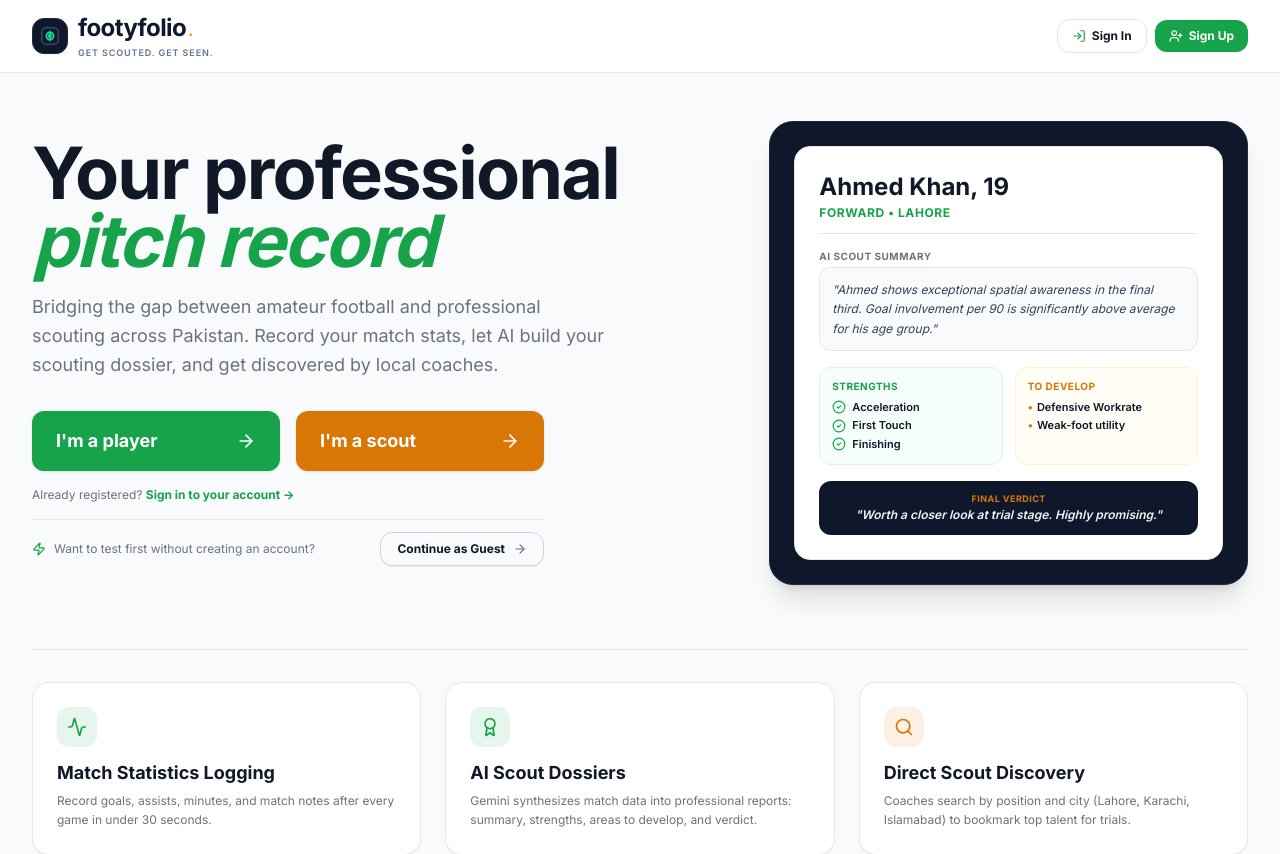
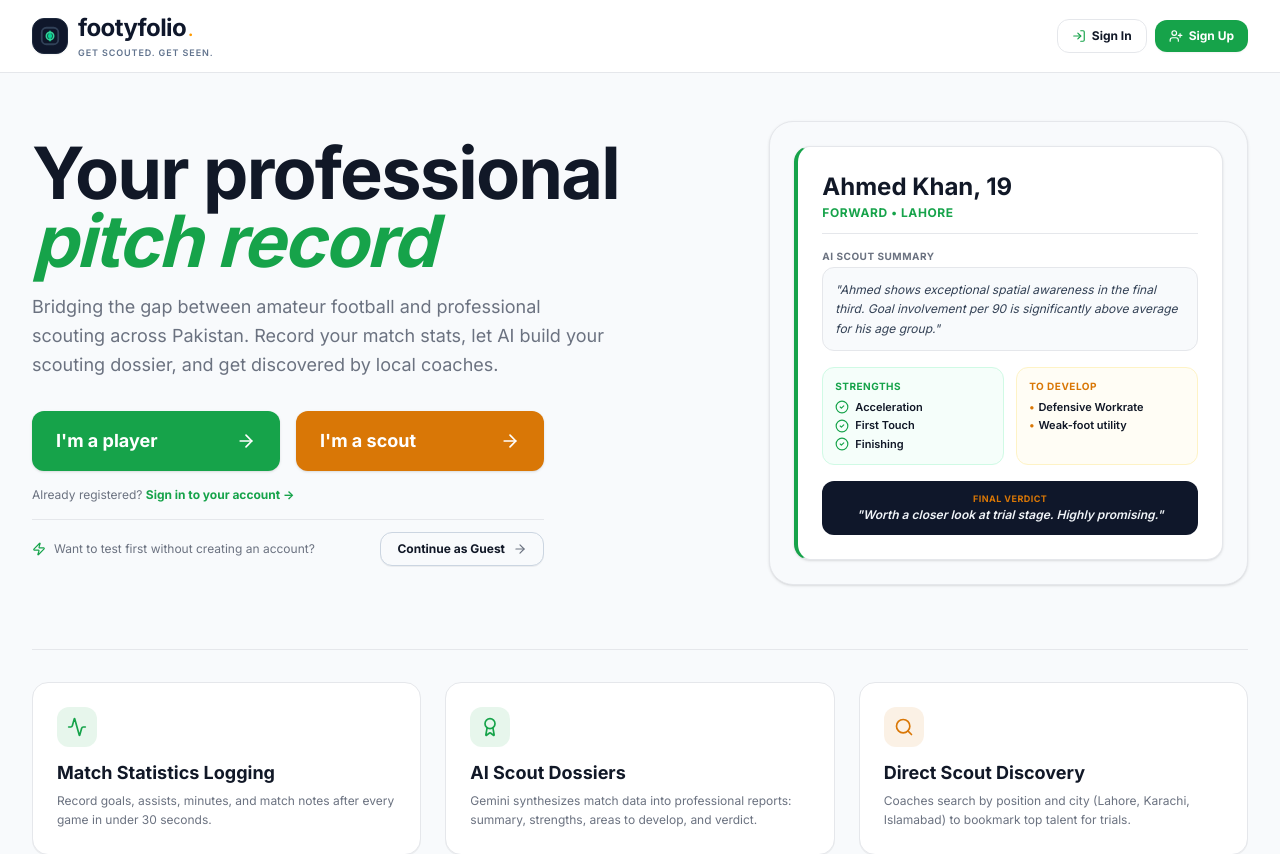
Before and after one commit to salmanazamdev/footyfolio, a Next.js app: page / in a window 1280 px wide. Shown: the top 854 px of the page. Built offline with nearby package versions, Linux system fonts and the light colour scheme; no server answers.

Commit message:
docs: add CONTRIBUTING and LICENSE files
Update landing hero styling to improve visual contrast and hierarchy.

```diff
--- a/src/components/LandingHero.tsx
+++ b/src/components/LandingHero.tsx
@@ -84,10 +84,10 @@ export const LandingHero: React.FC<LandingHeroProps> = ({ onSelectRole, onOpenAu
 
         {/* Right Column: Featured AI Scouting Dossier Card Preview */}
         <div className="lg:col-span-5 relative">
-          <div className="bg-[#0F172A] p-5 sm:p-6 rounded-3xl border border-[#1E293B] shadow-xl relative overflow-hidden flex flex-col justify-center items-center">
+          <div className="bg-[#F8FAFC] p-5 sm:p-6 rounded-3xl border border-[#E5E7EB] shadow-sm relative flex flex-col justify-center items-center">
 
             {/* Dossier Card */}
-            <div className="bg-white text-[#111827] w-full p-5 sm:p-6 rounded-2xl shadow-sm relative z-10 border border-[#E5E7EB]">
+            <div className="bg-white text-[#111827] w-full p-5 sm:p-6 rounded-2xl shadow-sm relative z-10 border border-[#E5E7EB] border-l-4 border-l-[#16A34A]">
 
               <div className="border-b border-[#E5E7EB] pb-3 mb-4">
                 <h3 className="font-sans text-2xl font-bold text-[#111827]">Ahmed Khan, 19</h3>
```
Also changed, not shown: 2 other files (tests, documents, lock files or other folders).
